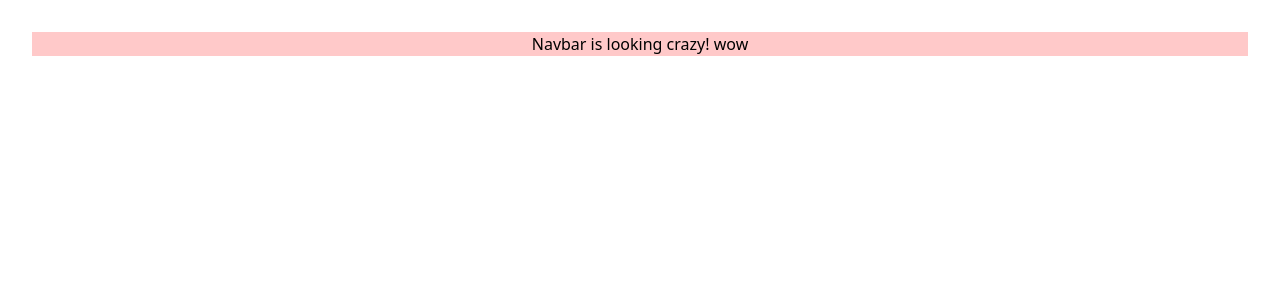
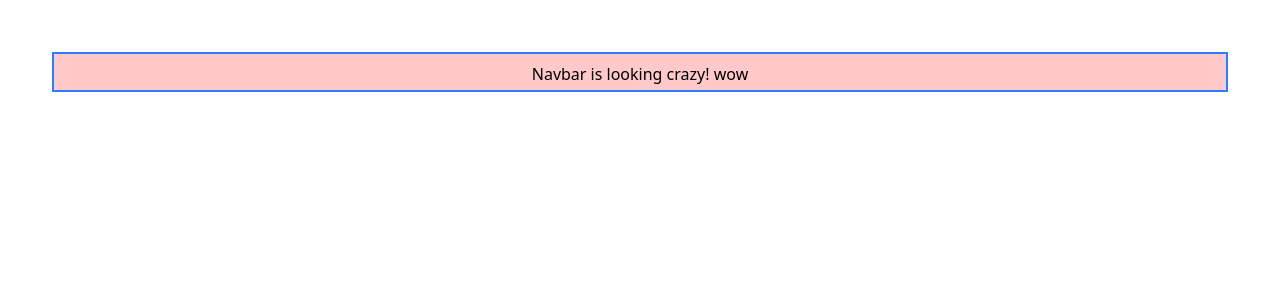
Before and after one commit to AKSHATGOYAL55/react-git-practice, a React (Vite) app: page / in a window 1280 px wide. Shown: the top 300 px of the page. Built offline with nearby package versions, Linux system fonts and the light colour scheme.

Commit message:
Add more copdes in navbar

```diff
--- a/src/components/Navbar.jsx
+++ b/src/components/Navbar.jsx
@@ -2,7 +2,7 @@ import React from 'react'
 
 function Navbar() {
   return (
-    <div className='bg-red-200'>
+    <div className='bg-red-200 h-10 p-2 m-5 border-2 border-blue-500'>
       Navbar is looking crazy! wow
     </div>
   )
```
